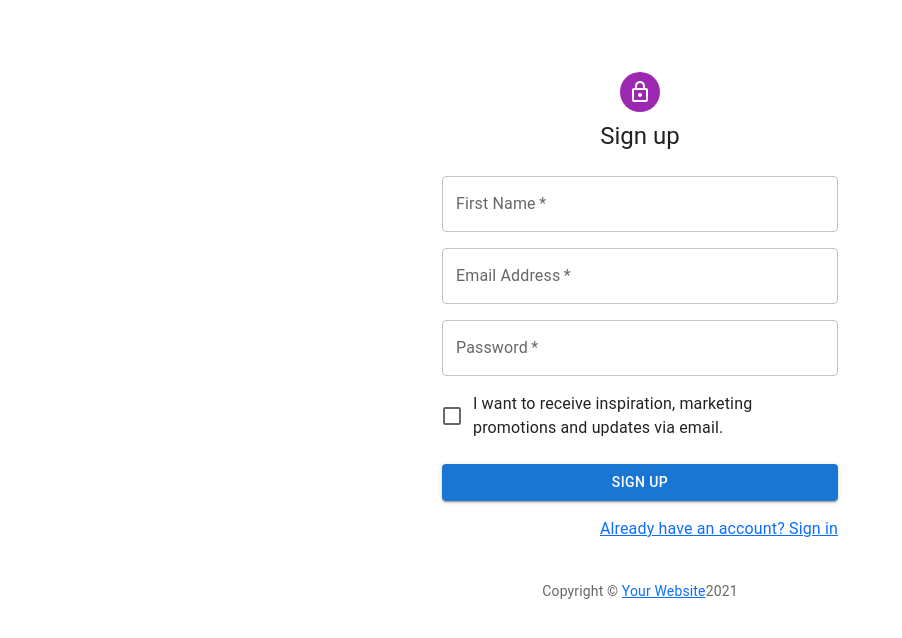
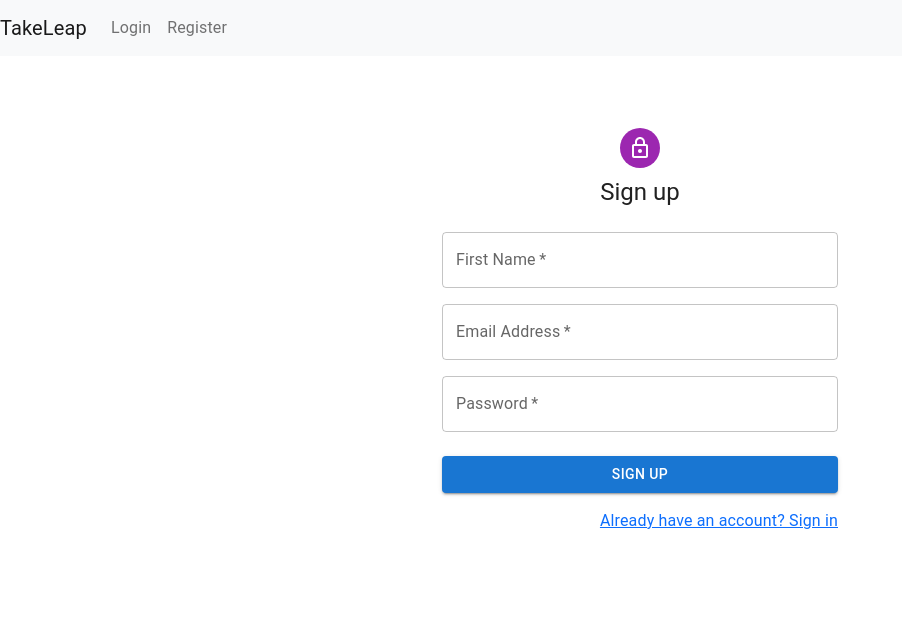
Before and after one commit to danussh/video-frontend, a React (Create React App) app: page /signup in a window 1280 px wide. Shown: the top 638 px of the page, without its empty margins (0-902 px from the left). Built offline with nearby package versions, Linux system fonts and the light colour scheme.

Commit message:
add a navbar with proteced route

```diff
--- a/public/index.html
+++ b/public/index.html
@@ -44,6 +44,22 @@
 
       To begin the development, run `npm start` or `yarn start`.
       To create a production bundle, use `npm run build` or `yarn build`.
+
     -->
+    <script
+      src="https://code.jquery.com/jquery-3.2.1.slim.min.js"
+      integrity="sha384-KJ3o2DKtIkvYIK3UENzmM7KCkRr/rE9/Qpg6aAZGJwFDMVNA/GpGFF93hXpG5KkN"
+      crossorigin="anonymous"
+    ></script>
+    <script
+      src="https://cdnjs.cloudflare.com/ajax/libs/popper.js/1.12.9/umd/popper.min.js"
+      integrity="sha384-ApNbgh9B+Y1QKtv3Rn7W3mgPxhU9K/ScQsAP7hUibX39j7fakFPskvXusvfa0b4Q"
+      crossorigin="anonymous"
+    ></script>
+    <script
+      src="https://maxcdn.bootstrapcdn.com/bootstrap/4.0.0/js/bootstrap.min.js"
+      integrity="sha384-JZR6Spejh4U02d8jOt6vLEHfe/JQGiRRSQQxSfFWpi1MquVdAyjUar5+76PVCmYl"
+      crossorigin="anonymous"
+    ></script>
   </body>
 </html>
--- a/src/App.js
+++ b/src/App.js
@@ -3,14 +3,18 @@
 import Signup from "./components/Signup";
 import { Route, Switch } from "react-router-dom";
 import Dashboard from "./components/Dashboard";
+import Navbar from "./components/Navbar";
 
 function App() {
   return (
+    <>
+      <Navbar />
       <Switch>
         <Route exact path="/" component={Login} />
         <Route path="/signup" component={Signup} />
         <Route path="/dashboard" component={Dashboard} />
       </Switch>
+    </>
   );
 }
 
--- /dev/null
+++ b/src/components/Navbar.js
@@ -0,0 +1,59 @@
+import React from "react";
+import { Link } from "react-router-dom";
+
+const Navbar = () => {
+  return (
+    <>
+      <nav className="navbar navbar-expand-lg navbar-light bg-light">
+        <a className="navbar-brand" href="#">
+          TakeLeap
+        </a>
+        <button
+          className="navbar-toggler"
+          type="button"
+          data-toggle="collapse"
+          data-target="#navbarSupportedContent"
+          aria-controls="navbarSupportedContent"
+          aria-expanded="false"
+          aria-label="Toggle navigation"
+        >
+          <span className="navbar-toggler-icon"></span>
+        </button>
+
+        <div className="collapse navbar-collapse" id="navbarSupportedContent">
+          <ul className="navbar-nav ml-auto">
+            {!sessionStorage.getItem("accesToken") ? (
+              <>
+                <li className="nav-item active">
+                  <Link className="nav-link" to="/">
+                    Login
+                  </Link>
+                </li>
+                <li className="nav-item active">
+                  <Link className="nav-link" to="/signup">
+                    Register
+                  </Link>
+                </li>
+              </>
+            ) : (
+              <>
+                <li className="nav-item active">
+                  <Link className="nav-link" to="/dashboard">
+                    DashBoard
+                  </Link>
+                </li>
+                <li className="nav-item">
+                  <Link className="nav-link" to="/timelogs">
+                    Time Logs
+                  </Link>
+                </li>
+              </>
+            )}
+          </ul>
+        </div>
+      </nav>
+    </>
+  );
+};
+
+export default Navbar;
--- a/src/components/Signup.js
+++ b/src/components/Signup.js
@@ -15,26 +15,8 @@
 import axios from "axios";
 import { ToastContainer, toast } from "react-toastify";
 import "react-toastify/dist/ReactToastify.css";
-import { useHistory } from "react-router-dom";
 import Backdrop from "@mui/material/Backdrop";
 import CircularProgress from "@mui/material/CircularProgress";
-
-function Copyright(props) {
-  return (
-    <Typography
-      variant="body2"
-      color="text.secondary"
-      align="center"
-      {...props}
-    >
-      {"Copyright © "}
-      <Link color="inherit" href="https://mui.com/">
-        Your Website
-      </Link>
-      {new Date().getFullYear()}
-    </Typography>
-  );
-}
 
 const theme = createTheme();
 
@@ -129,14 +111,6 @@
                     autoComplete="new-password"
                   />
                 </Grid>
-                <Grid item xs={12}>
-                  <FormControlLabel
-                    control={
-                      <Checkbox value="allowExtraEmails" color="primary" />
-                    }
-                    label="I want to receive inspiration, marketing promotions and updates via email."
-                  />
-                </Grid>
               </Grid>
               <Button
                 type="submit"
@@ -153,7 +127,6 @@
               </Grid>
             </Box>
           </Box>
-          <Copyright sx={{ mt: 5 }} />
         </Container>
       </ThemeProvider>
       <Backdrop
```
